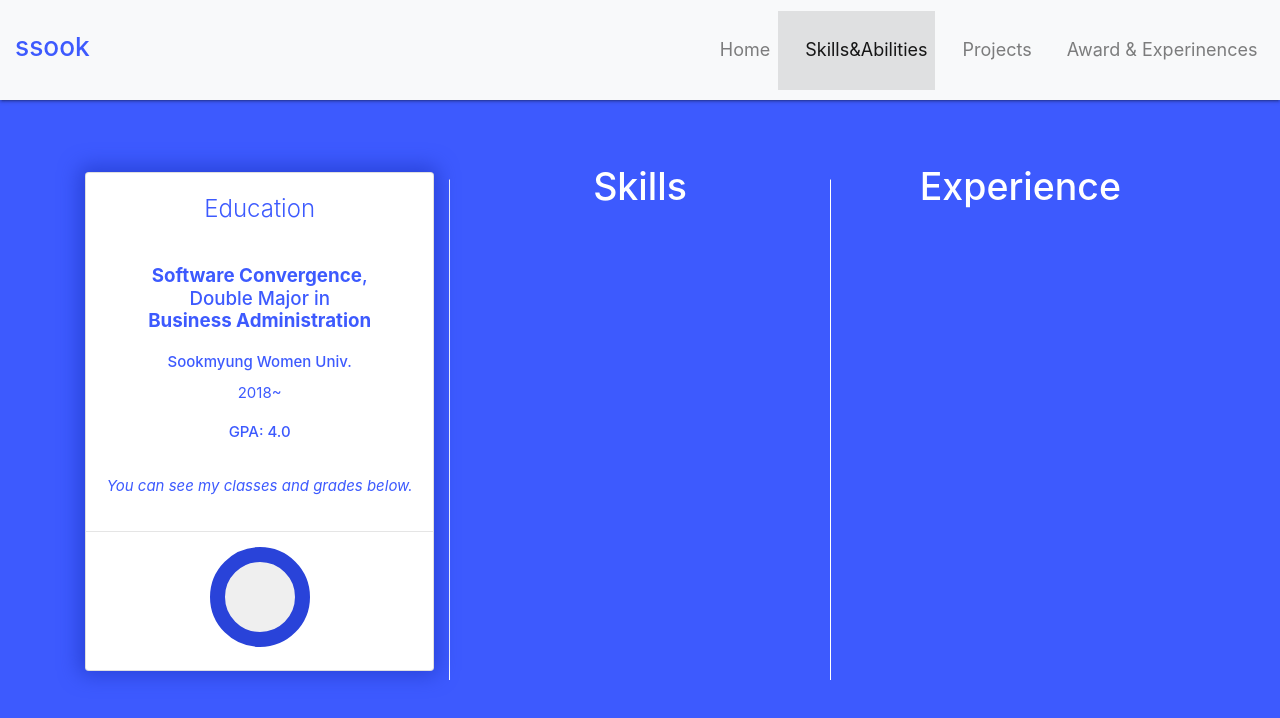
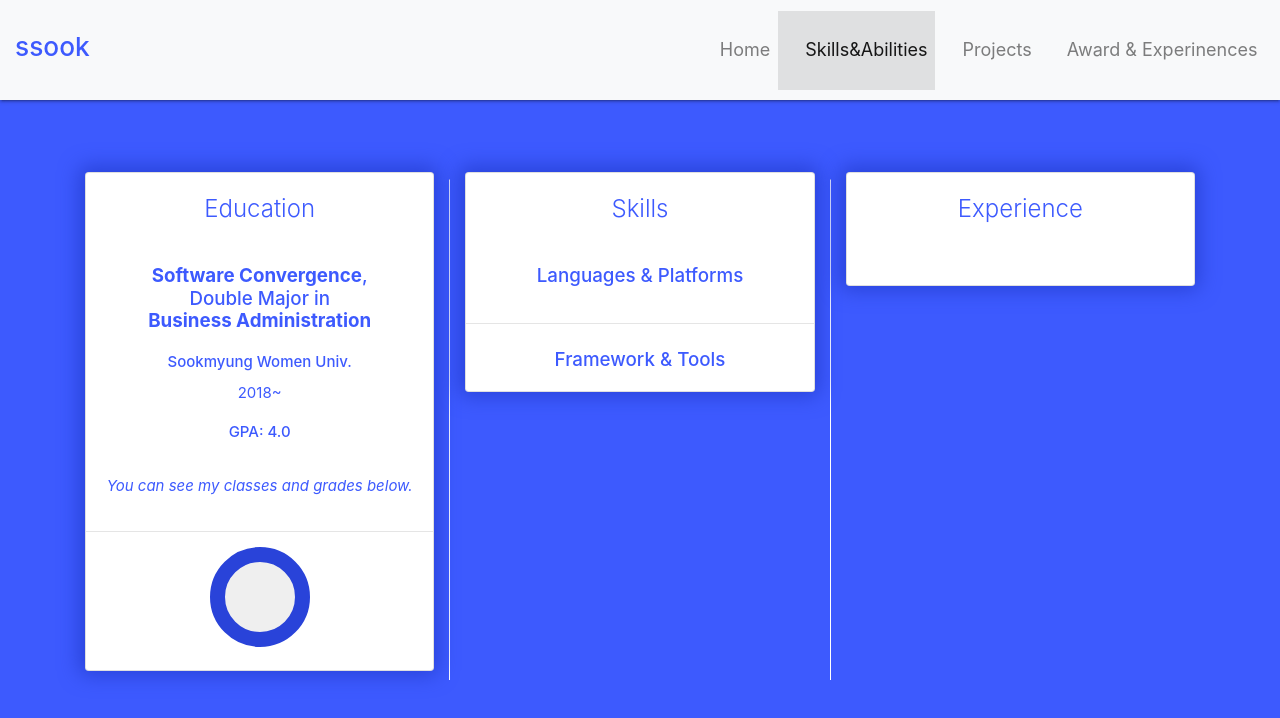
Before and after one commit to ssook1222/ssook1222.github.io, a plain HTML site: page pages/resume.html in a window 1280 px wide. Drawn offline with nearby package versions, Linux system fonts and the light colour scheme; files that its build step writes are made by us from their sources; files whose address does not match are found by name.

Commit message:
UPDATE: mail 추가, resume skill 파트 틀 추가

```diff
--- a/pages/resume.html
+++ b/pages/resume.html
@@ -74,11 +74,27 @@
             </div>
             <hr style="border-left: 1px solid white; height: 500px;"/>
             <div class="col-sm">
-                <h1 style="color: white; text-align: center">Skills</h1>
+                <div class="card" style="box-shadow: -1px -1px 20px 5px #2943d9;">
+                    <br/>
+                    <h1 class="card-title" style="color: #3d5afe; text-align: center">Skills</h1>
+                    <h5 style="color: #3d5afe; margin-top: 30px; margin-bottom: 20px; text-align: center">
+                        Languages & Platforms
+                    </h5>
+                    <hr/>
+                    <h5 style="color: #3d5afe; margin-top: 10px; margin-bottom: 20px; text-align: center">
+                        Framework & Tools
+                    </h5>
+
+                </div>
             </div>
             <hr style="border-left: 1px solid white; height: 500px;"/>
             <div class="col-sm">
-                <h1 style="color: white; text-align: center">Experience</h1>
+                <div class="card" style="box-shadow: -1px -1px 20px 5px #2943d9;">
+                    <br/>
+                    <h1 class="card-title" style="color: #3d5afe; text-align: center">Experience</h1>
+                    <h5 style="color: #3d5afe; margin-top: 30px; margin-bottom: 20px; text-align: center">
+                    </h5>
+                </div>
             </div>
         </div>
     </div>
```
Also changed, not shown: index.html (+4 -0 lines).
